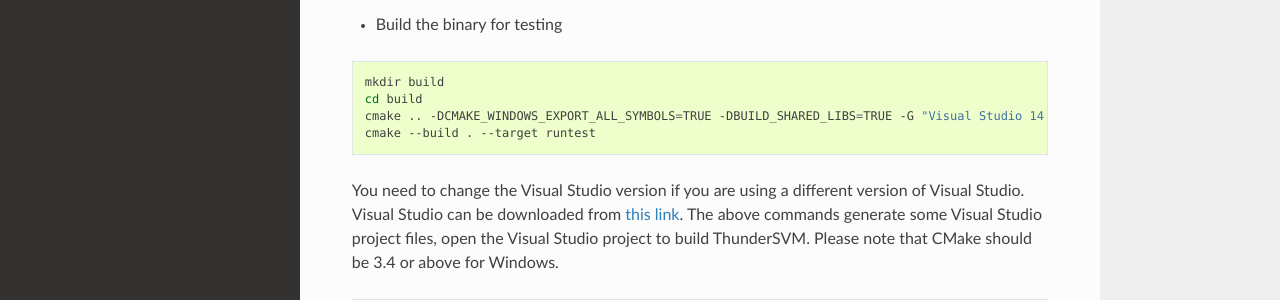
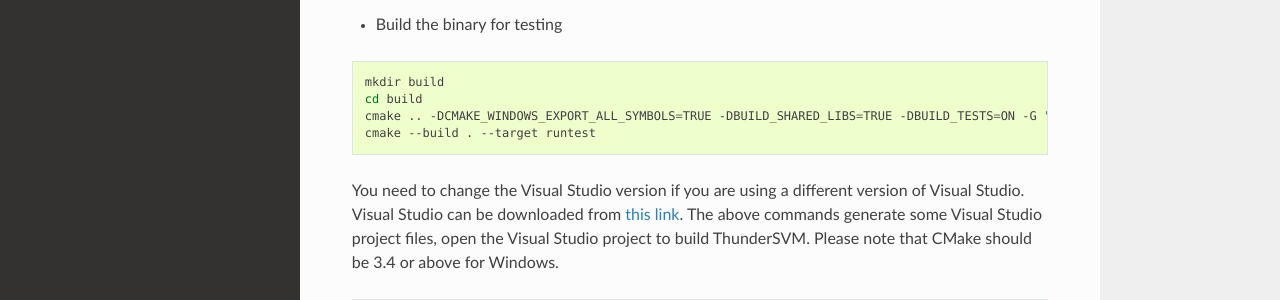
Before and after one commit to Xtra-Computing/thundersvm, a Sphinx documentation site: the page built from docs/how-to.md, in a window 1280 px wide and 900 px high, scrolled down 3795 px. Shown: the part 496-796 px from the top of the window. Built offline with Sphinx 7.4.7 and the Read the Docs theme 2.0.0, drawn with Linux system fonts in a browser that asks for light colours.

Commit message:
update doc

````diff
--- a/docs/how-to.md
+++ b/docs/how-to.md
@@ -152,7 +152,7 @@ git clone git@github.com:zeyiwen/thundersvm.git
 ```bash
 mkdir build
 cd build
-cmake .. -DCMAKE_WINDOWS_EXPORT_ALL_SYMBOLS=TRUE -DBUILD_SHARED_LIBS=TRUE -G "Visual Studio 14 2015 Win64"
+cmake .. -DCMAKE_WINDOWS_EXPORT_ALL_SYMBOLS=TRUE -DBUILD_SHARED_LIBS=TRUE -DBUILD_TESTS=ON -G "Visual Studio 14 2015 Win64"
 cmake --build . --target runtest
 ```
 You need to change the Visual Studio version if you are using a different version of Visual Studio. Visual Studio can be downloaded from [this link](https://www.visualstudio.com/vs/). The above commands generate some Visual Studio project files, open the Visual Studio project to build ThunderSVM. Please note that CMake should be 3.4 or above for Windows.
````
